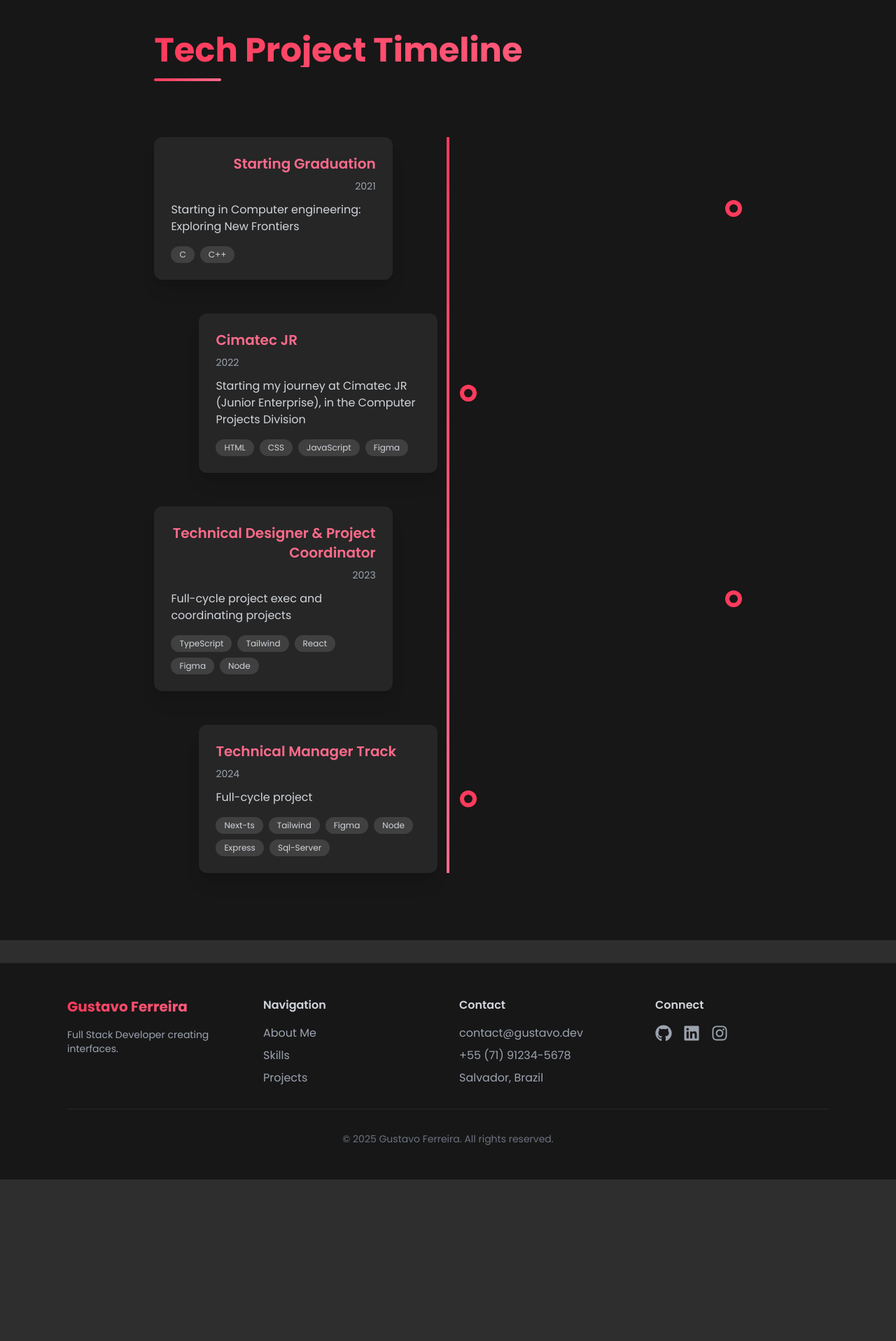
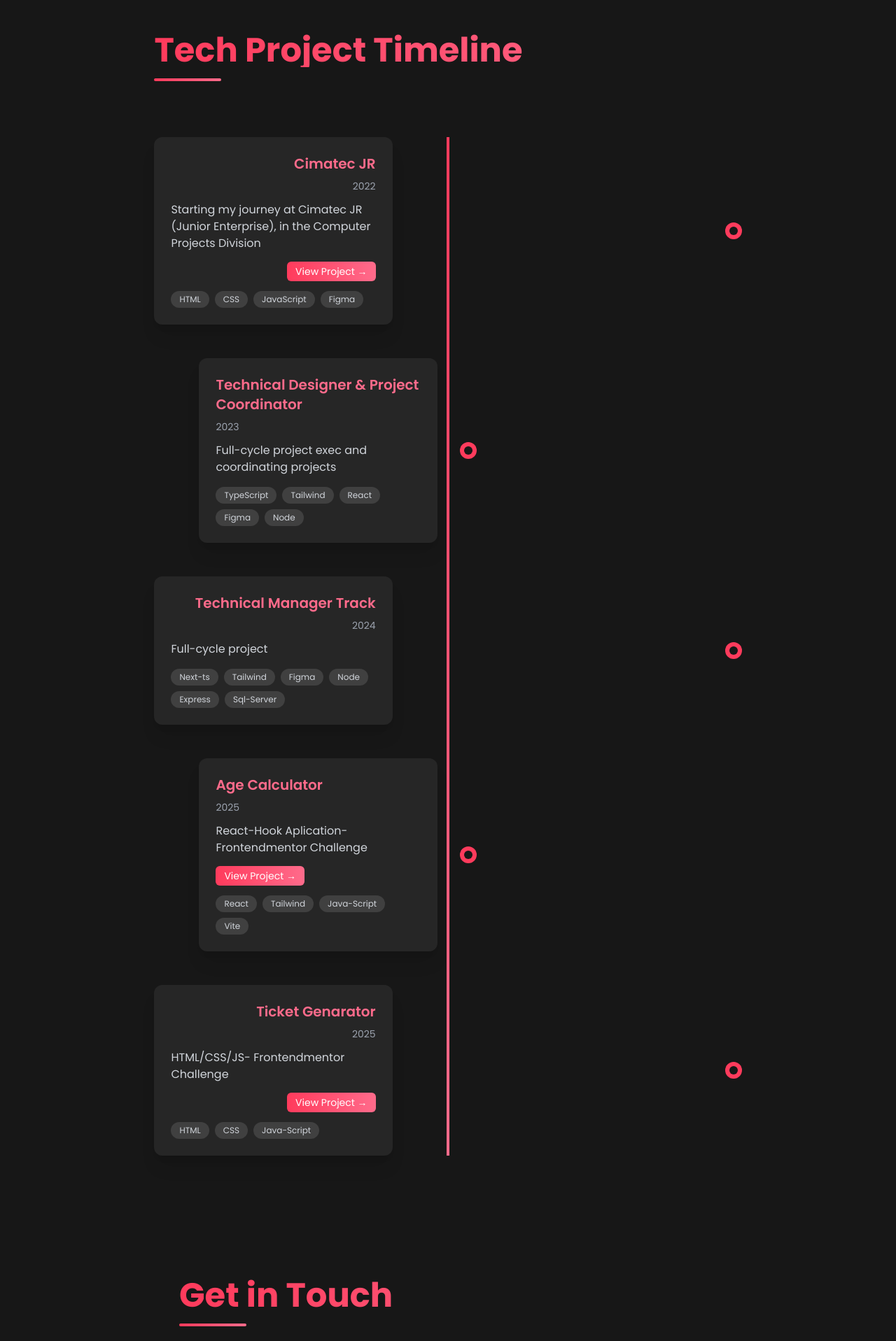
Before and after one commit to guissx/FullStack, a Next.js app: page / in a window 1280 px wide. Shown: the part 880-2797 px from the top of the page at 70% size. Before the commit the page ends 2566 px from the top, so only its background shows below. Built offline with nearby package versions, Linux system fonts and the light colour scheme.

Commit message:
Fix Header adn Feat ContactForm and Feat reference links in timeline

```diff
--- a/app/page.tsx
+++ b/app/page.tsx
@@ -3,6 +3,7 @@ import Header from "@/components/header";
 import { About } from "@/components/about";
 import { Timeline } from "@/components/timeline";
 import { Footer } from "@/components/footer";
+import { ContactForm } from "@/components/ContactForm";
 
 export default function Home() {
   return (
@@ -10,10 +11,11 @@ export default function Home() {
     <Head>
     <link rel="icon" href="/favicon.ico" />
     </Head>
-      <div className="py-[2rem] ">
+      <div className="pt-[2rem] ">
       <Header />
       <About/>
       <Timeline/>
+      <ContactForm/>
       </div>
       <Footer/>
     </>
--- /dev/null
+++ b/components/ContactForm.tsx
@@ -0,0 +1,100 @@
+"use client"
+import { useState } from "react";
+import emailjs from '@emailjs/browser';
+
+export function ContactForm() {
+    const [loading, setLoading] = useState(false);
+    const [messageStatus, setMessageStatus] = useState<{ type: 'success' | 'error' | null, message: string }>({ type: null, message: '' });
+
+    const handleSubmit = async (e: React.FormEvent<HTMLFormElement>) => {
+        e.preventDefault();
+        setLoading(true);
+
+        try {
+            await emailjs.sendForm(
+                'service_v383vww',
+                'template_5e24ss5',
+                e.currentTarget,
+                'Dq56H-ekE7HbuLo-H'
+            );
+
+            setMessageStatus({ type: 'success', message: 'Message sent successfully!' });
+            (e.target as HTMLFormElement).reset();
+        } catch (error) {
+            setMessageStatus({ type: 'error', message: 'Error sending message. Please try again.' });
+        } finally {
+            setLoading(false);
+        }
+    };
+
+    return (
+        <section id="contact" className="w-full flex items-center justify-center bg-neutral-900 px-4 sm:px-6 py-12 md:py-20">
+            <div className="max-w-3xl mx-auto w-full">
+                <div className="mb-10 md:mb-14">
+                    <h2 className="text-3xl xs:text-4xl sm:text-[2.5rem] md:text-5xl font-bold bg-gradient-to-r from-[#FF3B5C] to-[#FF6B8B] bg-clip-text text-transparent mb-4">
+                        Get in Touch
+                    </h2>
+                    <div className="h-1 w-24 bg-gradient-to-r from-[#FF3B5C] to-[#FF6B8B] rounded-full" />
+                </div>
+
+                <form onSubmit={handleSubmit} className="space-y-6">
+                    <div className="space-y-4">
+                        <div>
+                            <label htmlFor="name" className="block text-sm text-gray-400 mb-2">Name</label>
+                            <input
+                                type="text"
+                                id="name"
+                                name="name"
+                                required
+                                className="w-full px-4 py-3 bg-neutral-800 rounded-lg text-gray-300 focus:outline-none focus:ring-2 focus:ring-[#FF3B5C] placeholder-gray-500"
+                                placeholder="Your name"
+                            />
+                        </div>
+
+                        <div>
+                            <label htmlFor="email" className="block text-sm text-gray-400 mb-2">Email</label>
+                            <input
+                                type="email"
+                                id="email"
+                                name="email"
+                                required
+                                className="w-full px-4 py-3 bg-neutral-800 rounded-lg text-gray-300 focus:outline-none focus:ring-2 focus:ring-[#FF3B5C] placeholder-gray-500"
+                                placeholder="your@email.com"
+                            />
+                        </div>
+
+                        <div>
+                            <label htmlFor="message" className="block text-sm text-gray-400 mb-2">Message</label>
+                            <textarea
+                                id="message"
+                                name="message"
+                                required
+                                rows={5}
+                                className="w-full px-4 py-3 bg-neutral-800 rounded-lg text-gray-300 focus:outline-none focus:ring-2 focus:ring-[#FF3B5C] placeholder-gray-500"
+                                placeholder="Write your message here..."
+                            ></textarea>
+                        </div>
+                    </div>
+
+                    <button
+                        type="submit"
+                        disabled={loading}
+                        className="w-full bg-gradient-to-r from-[#FF3B5C] to-[#FF6B8B] text-white py-3 px-6 rounded-lg font-medium hover:opacity-90 transition-opacity disabled:opacity-50 disabled:cursor-not-allowed"
+                    >
+                        {loading ? 'Sending...' : 'Send Message'}
+                    </button>
+
+                    {messageStatus.type && (
+                        <div className={`p-4 rounded-lg text-sm border ${
+                            messageStatus.type === 'success'
+                                ? 'bg-green-900/20 border-green-800 text-green-400'
+                                : 'bg-red-900/20 border-red-800 text-red-400'
+                        }`}>
+                            {messageStatus.message}
+                        </div>
+                    )}
+                </form>
+            </div>
+        </section>
+    );
+}
--- a/components/about.tsx
+++ b/components/about.tsx
@@ -39,7 +39,7 @@ export function About() {
                     <div className="absolute inset-0 bg-gradient-to-r from-[#FF3B5C] to-[#FF6B8B] blur-xl opacity-30 group-hover:opacity-50 transition-opacity duration-300" />
                     <div className="relative h-64 md:h-80 lg:h-96 w-full max-w-[500px] mx-auto bg-neutral-800 rounded-2xl flex items-center justify-center overflow-hidden">
                         <Image
-                            src="/assets/images/imagem_qualquer.jpg"
+                            src="/assets/images/Ticket.jpg"
                             alt="Professional Image"
                             width={500}
                             height={500}
@@ -53,7 +53,7 @@ export function About() {
                     <div className="absolute inset-0 bg-gradient-to-r from-[#FF3B5C] to-[#FF6B8B] blur-xl opacity-30 group-hover:opacity-50 transition-opacity duration-300" />
                     <div className="relative h-64 md:h-80 lg:h-96 w-full max-w-[500px] mx-auto bg-neutral-800 rounded-2xl flex items-center justify-center overflow-hidden">
                         <Image
-                            src="/assets/images/imagem_qualquer.jpg"
+                            src="/assets/images/Ticket.jpg"
                             alt="Professional Image"
                             width={500}
                             height={500}
--- a/components/footer.tsx
+++ b/components/footer.tsx
@@ -6,7 +6,7 @@ import { faGithub, faLinkedin, faInstagram } from "@fortawesome/free-brands-svg-
 
 export function Footer() {
   return (
-    <footer className="w-full bg-neutral-900 border-t border-neutral-800">
+    <footer id="Contact" className="w-full bg-neutral-900 border-t border-neutral-800">
       <div className="max-w-6xl mx-auto px-4 sm:px-6 lg:px-8 py-12">
         <div className="grid grid-cols-1 md:grid-cols-4 gap-8 mb-8">
           {/* Column 1 - About */}
--- a/components/header.tsx
+++ b/components/header.tsx
@@ -14,7 +14,7 @@ const Header: React.FC = () => {
       <header className="fixed top-0 w-full h-[10rem] z-50 py-4 px-8 bg-neutral-900 flex justify-between items-center">
         <nav className="hidden lg:flex lg:justify-around lg:items-center w-full font-poppins">
           <Link href="/">
-            <h1 className="text-4xl font-black italic bg-gradient-to-r from-[#FF3B5C] to-[#FF6B8B] bg-clip-text text-transparent hover:text-[#FFA7B5] transition-colors duration-300 relative inline-block pb-4">
+            <h1 className="text-4xl font-black  bg-gradient-to-r from-[#FF3B5C] to-[#FF6B8B] bg-clip-text text-transparent hover:text-[#FFA7B5] transition-colors duration-300 relative inline-block pb-4">
               Gustavo Ferreira
               <div className="absolute bottom-0 left-0 w-full flex flex-col gap-1">
               </div>
--- a/components/timeline.tsx
+++ b/components/timeline.tsx
@@ -4,31 +4,41 @@ import { motion } from "framer-motion";
 const timeline = [
     {
       id: 1,
-      title: "Starting Graduation",
-      date: "2021",
-      description: "Starting in Computer engineering: Exploring New Frontiers",
-      tech: ["C", "C++"]
-    },
-    {
-      id: 2,
       title: "Cimatec JR",
       date: "2022",
       description: "Starting my journey at Cimatec JR (Junior Enterprise), in the Computer Projects Division",
-      tech: ["HTML", "CSS", "JavaScript", "Figma"]
+      tech: ["HTML", "CSS", "JavaScript", "Figma"],
+      link: "https://cimatecjr.com.br"  // Added link here
     },
     {
-        id: 3,
+        id: 2,
         title: "Technical Designer & Project Coordinator",
         date: "2023",
         description: "Full-cycle project exec and coordinating projects ",
         tech: ["TypeScript", "Tailwind", "React", "Figma", "Node"]
       },
       {
-        id: 4,
+        id: 3,
         title: "Technical Manager Track",
         date: "2024",
         description: "Full-cycle project",
         tech: ["Next-ts", "Tailwind", "Figma", "Node","Express", "Sql-Server"]
+      },
+      {
+        id: 4,
+        title: "Age Calculator",
+        date: "2025",
+        description: "React-Hook Aplication- Frontendmentor Challenge",
+        tech: ["React", "Tailwind", "Java-Script", "Vite"],
+        link: "https://age-calculator-one-kohl.vercel.app/"
+      },
+      {
+        id: 5,
+        title: "Ticket Genarator",
+        date: "2025",
+        description: " HTML/CSS/JS- Frontendmentor Challenge",
+        tech: ["HTML", "CSS", "Java-Script"],
+        link: "https://ticket-genarator-guissxs-projects.vercel.app/"
       },
   ];
 
@@ -44,7 +54,7 @@ export function Timeline() {
         </div>
 
         <div className="relative">
-          {/* Linha central */}
+          {/* Central line */}
           <div className="absolute left-1/2 w-1 h-full bg-gradient-to-b from-[#FF3B5C] to-[#FF6B8B] transform -translate-x-1/2" />
 
           <div className="space-y-8 md:space-y-12">
@@ -56,12 +66,28 @@ export function Timeline() {
                 viewport={{ once: true, margin: "0px 0px -100px 0px" }}
                 className="relative flex flex-col md:flex-row items-center gap-8"
               >
-                {/* Conteúdo alternado */}
+                {/* Alternating content */}
                 <div className={`w-full md:w-1/2 ${index % 2 === 0 ? 'md:pr-8 md:text-right' : 'md:pl-8'}`}>
                   <div className={`p-6 bg-neutral-800 rounded-xl shadow-xl hover:transform hover:translate-y-2 transition-all duration-300 ${index % 2 === 0 ? 'md:mr-8' : 'md:ml-8'}`}>
                     <h3 className="text-xl font-semibold text-[#FF6B8B] mb-2">{project.title}</h3>
                     <span className="text-sm text-gray-400 block mb-3">{project.date}</span>
                     <p className="text-gray-300 mb-4 text-left">{project.description}</p>
+
+                    {/* Project link */}
+                    {project.link && (
+                      <motion.a
+                        href={project.link}
+                        target="_blank"
+                        rel="noopener noreferrer"
+                        className="inline-block mb-4"
+                        whileHover={{ scale: 1.05 }}
+                      >
+                        <span className="text-sm bg-gradient-to-r from-[#FF3B5C] to-[#FF6B8B] text-white px-3 py-1 rounded-md transition-all">
+                          View Project →
+                        </span>
+                      </motion.a>
+                    )}
+
                     <div className="flex flex-wrap gap-2">
                       {project.tech.map(tech => (
                         <span
@@ -75,7 +101,7 @@ export function Timeline() {
                   </div>
                 </div>
 
-                {/* Marcador da linha do tempo */}
+                {/* Timeline marker */}
                 <div className="hidden md:block w-1/2 relative h-full">
                   <div className={`absolute top-1/2 -translate-y-1/2 ${index % 2 === 0 ? 'right-0' : 'left-0'}`}>
                     <div className="w-6 h-6 rounded-full bg-[#FF3B5C] flex items-center justify-center">
@@ -84,7 +110,7 @@ export function Timeline() {
                   </div>
                 </div>
 
-                {/* Versão mobile */}
+                {/* Mobile version */}
                 <div className="md:hidden absolute left-1/2 -translate-x-1/2 -translate-y-[calc(50%+20px)]">
                   <div className="w-6 h-6 rounded-full bg-[#FF3B5C] flex items-center justify-center">
                     <div className="w-3 h-3 rounded-full bg-neutral-900" />
--- a/package.json
+++ b/package.json
@@ -9,6 +9,7 @@
     "lint": "next lint"
   },
   "dependencies": {
+    "@emailjs/browser": "^4.4.1",
     "@fortawesome/fontawesome-free": "^6.7.2",
     "@fortawesome/fontawesome-svg-core": "^6.7.2",
     "@fortawesome/free-brands-svg-icons": "^6.7.2",
```
Also changed, not shown: public/assets/images/Ticket.jpg (added), 1 other file (tests, documents, lock files or other folders).
